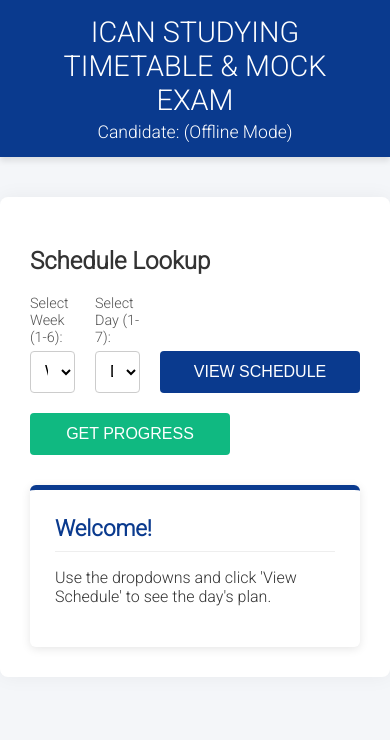
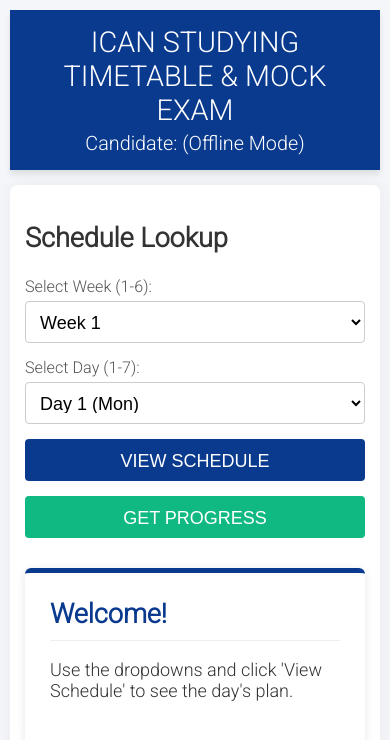
Before and after one commit to vegazzs/julz-timetable, a plain HTML site: page index.html in a window 390 px wide. Drawn offline with nearby package versions, Linux system fonts and the light colour scheme.

Commit message:
Update index.html

```diff
--- a/index.html
+++ b/index.html
@@ -18,7 +18,7 @@
         --error-red: #ef4444;
         --submit-red: #cc0000;
         --close-red: #d90000;
-        /* NEW Professional Colors for Grade Display */
+        /* Professional Colors for Grade Display */
         --result-border: #f5b041; /* Gold/Amber */
         --grade-box-bg: #0d47a1; /* Darker, Formal Blue */
       }
@@ -29,6 +29,7 @@
         padding: 0;
         background-color: var(--secondary-gray);
         color: var(--text-dark);
+        font-size: 16px; /* Base font size for desktop */
       }
 
       .header {
@@ -73,6 +74,7 @@
 
       .control-group {
         flex: 1;
+        min-width: 150px; /* Ensure controls stack better on small screens */
       }
 
       label {
@@ -243,7 +245,7 @@
         font-weight: 700;
       }
 
-      /* 💡 UPDATED STYLES FOR PROFESSIONAL GRADE PAGE */
+      /* UPDATED STYLES FOR PROFESSIONAL GRADE PAGE */
       .card-exam-complete {
         border-top: 5px solid var(--result-border); /* Gold/Amber Border */
         background-color: #fffaf0; /* Very light yellow/cream background */
@@ -366,6 +368,71 @@
       .card-exam-active .question-content {
         background-color: #fff;
         border: 1px solid var(--error-red);
+      }
+
+      /* ======================================= */
+      /* 💡 MOBILE STYLES (Screen size up to 600px) */
+      /* ======================================= */
+      @media (max-width: 600px) {
+        body {
+          padding: 10px; /* Add some overall body padding to prevent content hugging edges */
+          font-size: 18px; /* Slightly larger base font for better readability */
+        }
+
+        .header {
+          padding: 15px 15px; /* Reduce horizontal padding in header */
+        }
+
+        .header h1 {
+          font-size: 1.6em; /* Slightly smaller header on small screens */
+        }
+
+        .container {
+          margin: 15px auto; /* Reduce margin to use space efficiently */
+          padding: 15px; /* Increase inner padding for "bold" look */
+        }
+
+        /* Force controls to stack full-width */
+        .controls {
+          flex-direction: column;
+          gap: 15px;
+        }
+
+        .control-group {
+          min-width: 100%; /* Take full width */
+        }
+
+        .controls button {
+          flex: 0 0 auto;
+          width: 100%;
+        }
+
+        /* Adjust font sizes for "bold" impact on mobile */
+        .result-card h3 {
+          font-size: 1.5em;
+        }
+
+        .result-detail {
+          font-size: 1em; /* Normal body text is now larger */
+        }
+
+        .result-detail strong {
+          width: 80px; /* Adjust width of labels */
+        }
+
+        .card-exam-complete .grade-display {
+          font-size: 3.5em; /* Make the final grade much bigger and bolder */
+          padding: 20px 25px;
+        }
+
+        .card-exam-active .countdown-timer {
+          font-size: 1.8em; /* Bolder timer text */
+        }
+
+        .card-exam-active .close-button {
+          padding: 20px 30px; /* Make the button taller and bolder */
+          font-size: 1.3em;
+        }
       }
     </style>
   </head>
@@ -875,7 +942,7 @@
                       onclick="closeQuestionPage()"
                       class="close-button"
                   >
-                    EXIT EXAM(GOODLUCK)
+                      EXIT EXAM(GOODLUCK)
                   </button>
               `;
               startCountdown(startTime, duration);
```
